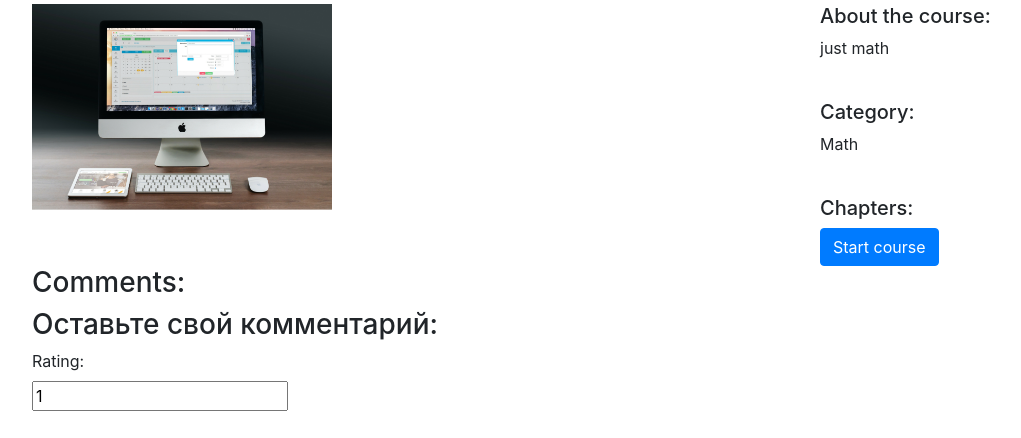
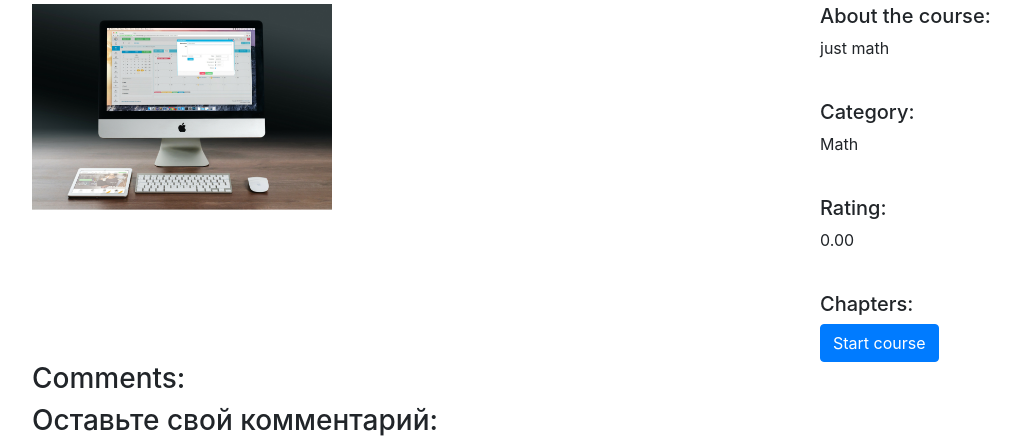
Before and after one commit to sharudin-daniel/education, a Django app: page /core/course-detail/2/ in a window 1280 px wide. Shown: the part 137-575 px from the top of the page, without its empty margins (13-1034 px from the left). Run offline with Django 4.2, Linux system fonts and the light colour scheme; data comes from the database, SQL or seed files in the repository; some libraries are stand-ins or nearby versions.

Commit message:
Рейтинг для курса

```diff
--- a/core/views.py
+++ b/core/views.py
@@ -34,6 +34,11 @@
             new_comment.course = course
             new_comment.author = username
             new_comment.save()
+            comments = course.coursecomment_set.all
+            sum = 0
+            for comment in comments:
+                sum += comment.rating
+            course.rating = sum / comments.count()
     else:
         comment_form = CommentForm()
 
--- a/templates/course_detail.html
+++ b/templates/course_detail.html
@@ -13,6 +13,9 @@
         <br>
         <h5>Category:</h5>
         <p>{{ course.category }}</p>
+        <br>
+        <h5>Rating:</h5>
+        <p>{{ course.rating }}</p>
         <br>
         <h5>Chapters:</h5>
             {% for chapter in course.chapter_set.all %}
```
